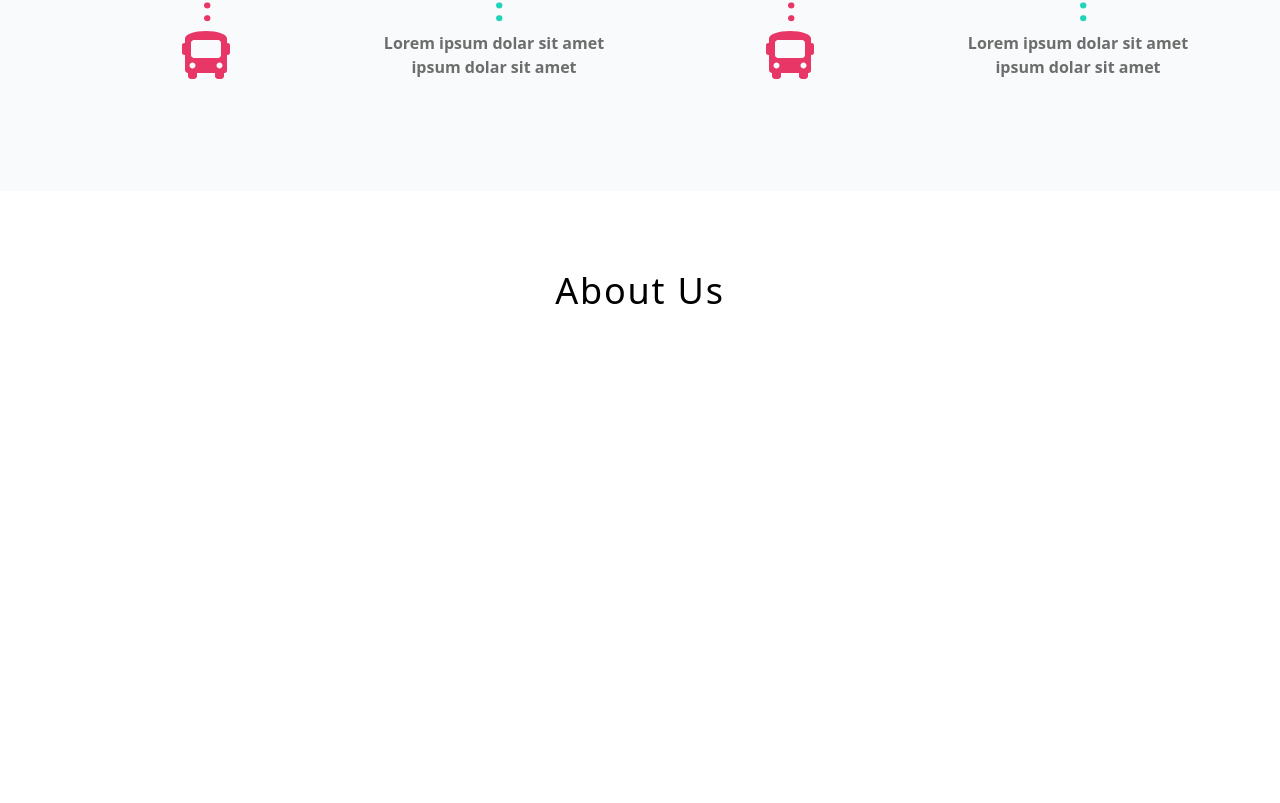
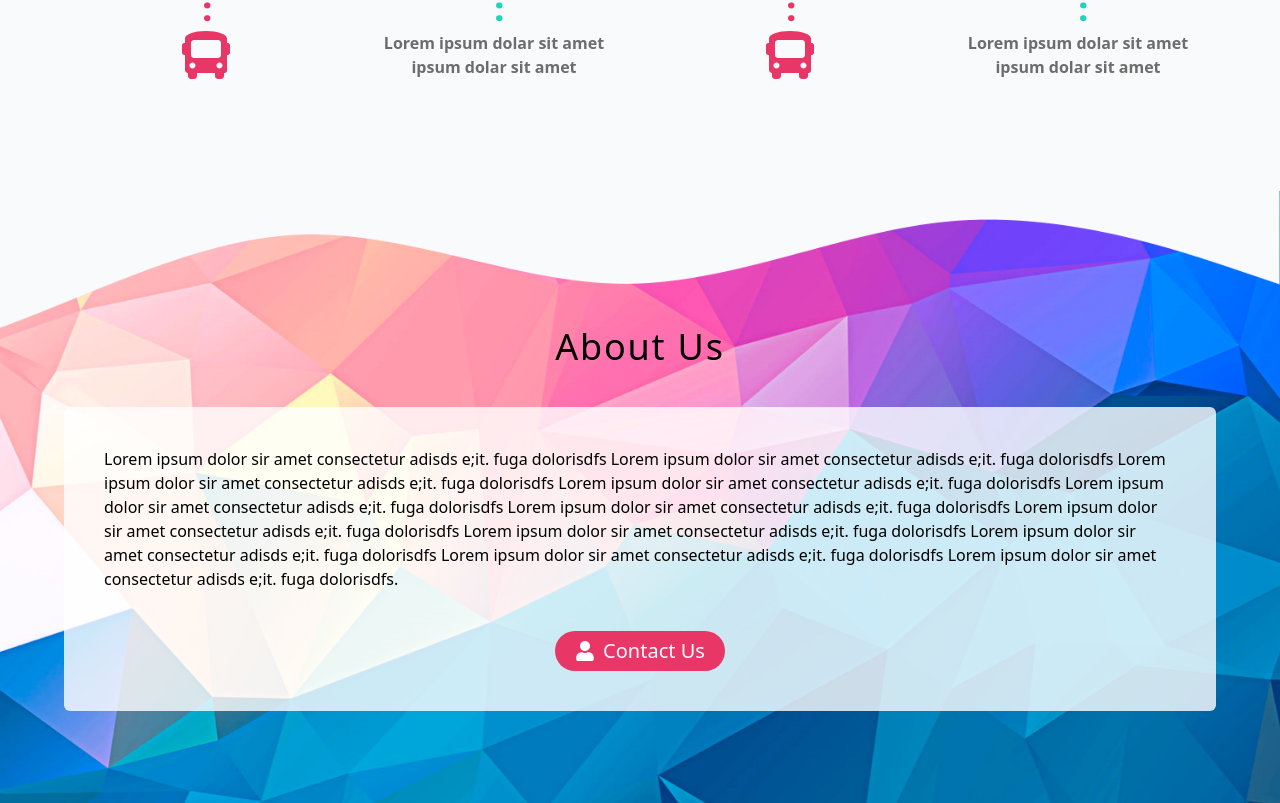
Before and after one commit to Gadnadj/Mealicious, a React (Vite) app: page / in a window 1280 px wide. Shown: the part 1653-2456 px from the top of the page. Before the commit the page ends 1964 px from the top, so only its background shows below. Built offline with nearby package versions, Linux system fonts and the light colour scheme; a web font is replaced by a local one.

Commit message:
about us section

```diff
--- a/src/components/About.tsx
+++ b/src/components/About.tsx
@@ -1,17 +1,53 @@
+import { FaUser } from 'react-icons/fa';
+import BgPolygon from '../assets/polygon.png';
+import Vector from '../assets/vector-wave.png';
 
+const bgStyle: React.CSSProperties = {
+    backgroundImage: `url(${BgPolygon})`,
+    backgroundRepeat: 'no-repeat',
+    backgroundPosition: 'center',
+    backgroundSize: 'cover',
+    width: '100%',
+    height: '100%',
+    position: 'relative'
+};
 
-type Props = {}
-
-const About = (props: Props) => {
+const About = () => {
     return (
         <>
-            <div>
-                <div className="container">
+            <div style={bgStyle} className='py-14'>
+                <div className="container min-h-[500px] relative z-10">
                     <h1 className="pt-20 tracking-wider text-4xl font-semiboldtext-white text-center">
                         About Us
                     </h1>
+
+                    {/* card section */}
+                    <div className='bg-white/80 p-10 my-10 rounded-md'>
+                        Lorem ipsum dolor sir amet consectetur adisds e;it. fuga dolorisdfs
+                        Lorem ipsum dolor sir amet consectetur adisds e;it. fuga dolorisdfs
+                        Lorem ipsum dolor sir amet consectetur adisds e;it. fuga dolorisdfs
+                        Lorem ipsum dolor sir amet consectetur adisds e;it. fuga dolorisdfs
+                        Lorem ipsum dolor sir amet consectetur adisds e;it. fuga dolorisdfs
+                        Lorem ipsum dolor sir amet consectetur adisds e;it. fuga dolorisdfs
+                        Lorem ipsum dolor sir amet consectetur adisds e;it. fuga dolorisdfs
+                        Lorem ipsum dolor sir amet consectetur adisds e;it. fuga dolorisdfs
+                        Lorem ipsum dolor sir amet consectetur adisds e;it. fuga dolorisdfs
+                        Lorem ipsum dolor sir amet consectetur adisds e;it. fuga dolorisdfs
+                        Lorem ipsum dolor sir amet consectetur adisds e;it. fuga dolorisdfs.
+                        <div className='pt-10 flex justify-center'>
+                            <button className='flex items-center gap-2 bg-primary rounded-full text-xl h-[40px] text-white px-5 py-2 hover:scale-105 duration-200'>
+                                <FaUser />
+                                Contact Us
+                            </button>
+                        </div>
+                    </div>
                 </div>
-
+                {/* wave vector */}
+                <div>
+                    <img
+                        className='absolute top-0  w-full'
+                        src={Vector} />
+                </div>
             </div>
         </>
     );
--- a/src/components/Hero.tsx
+++ b/src/components/Hero.tsx
@@ -3,7 +3,7 @@ import HeroImg from '../assets/hero.png';
 import HeroBg from '../assets/heroBg.png';
 import PrimaryButton from './PrimaryButton';
 
-const bgStyle = {
+const bgStyle: React.CSSProperties = {
     backgroundImage: `url(${HeroBg})`,
     backgroundRepeat: 'no-repeat',
     backgroundPosition: 'center',
```
Also changed, not shown: src/assets/vector-wave.png (added).
